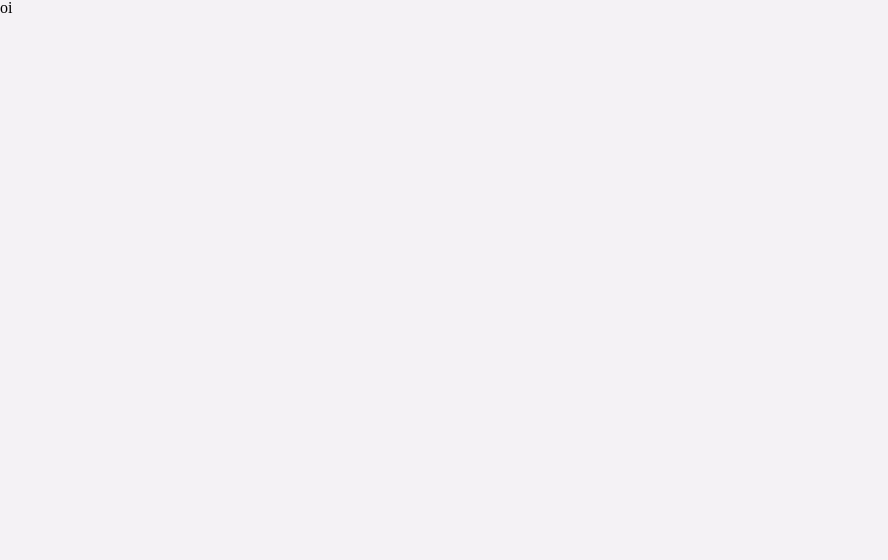
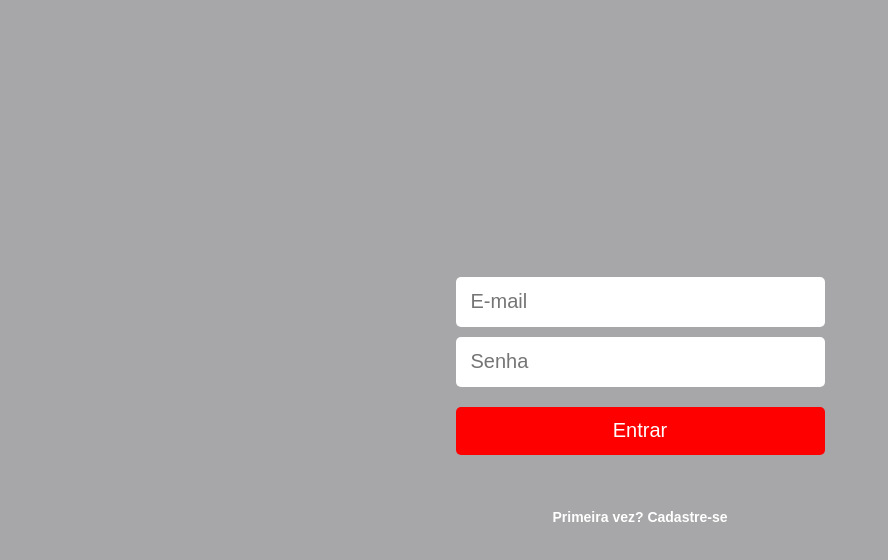
Before and after one commit to benhurfaria/Magnus-Hur-sStore, a React (Create React App) app: page / in a window 1280 px wide. Shown: the top 560 px of the page, without its empty margins (0-888 px from the left). Built offline with nearby package versions, Linux system fonts and the light colour scheme.

Commit message:
setando branch

```diff
--- a/package.json
+++ b/package.json
@@ -9,6 +9,7 @@
     "react": "^17.0.2",
     "react-dom": "^17.0.2",
     "react-scripts": "4.0.3",
+    "styled-components": "^5.3.3",
     "web-vitals": "^1.1.2"
   },
   "scripts": {
--- a/src/App.js
+++ b/src/App.js
@@ -1,9 +1,11 @@
 import React from 'react';
-
+import Signin from './Components/Signin';
 
 function App(){
     return(
-        <>oi</>
+        <>
+            <Signin/>
+        </>
     );
 }
 
--- /dev/null
+++ b/src/Components/Signin.js
@@ -0,0 +1,60 @@
+import styled from "styled-components";
+export default function Signin(){
+    return(
+        <Principal>
+            <Input placeholder="E-mail" type="email"/>
+            <Input placeholder="Senha"  type="password"/>
+            <Botao>Entrar</Botao>
+            <Texto>Primeira vez? Cadastre-se</Texto>
+        </Principal>
+    )
+}
+const Principal = styled.div`
+    width: 100vw;
+    height: 100vh;
+    padding: 0 25px;
+    display: flex;
+    flex-direction: column;
+    justify-content: center;
+    align-items: center;
+`
+const Texto = styled.p`
+    text-align: center;
+    margin-top:20px;
+    font-family: 'Raleway', sans-serif;
+    font-weight: bold;
+    font-size: 14px;
+    color: #FFFFFF;
+`
+const Input = styled.input`
+    background: #FFFFFF;
+    border-radius: 5px;
+    width: 30%;
+    height: 50px;
+    margin-bottom: 10px;
+    font-family: 'Raleway', sans-serif;
+    font-style: normal;
+    font-weight: normal;
+    font-size: 20px;
+    color: #000000;
+    border: none;
+    padding-left: 15px;
+    :focus{
+        outline: transparent;
+    }
+`;
+
+const Botao = styled.button`
+    background-color: red;
+    width: 30%;
+    height: 48px;
+    margin-bottom:35px;
+    border-radius: 5px;
+    border: none;
+    font-size: 20px;
+    margin-top: 10px;
+    color: #FFFFFF;
+    :focus{
+        outline: transparent;
+    }
+`
--- a/src/Estilos/index.css
+++ b/src/Estilos/index.css
@@ -1,5 +1,5 @@
 body {
-  background: #f4f2f5;
+  background: #a7a6a8;
 }
 a{
   color: inherit;
```
Also changed, not shown: src/Components/Title.js (added, +19 -0 lines), 1 other file (tests, documents, lock files or other folders).
